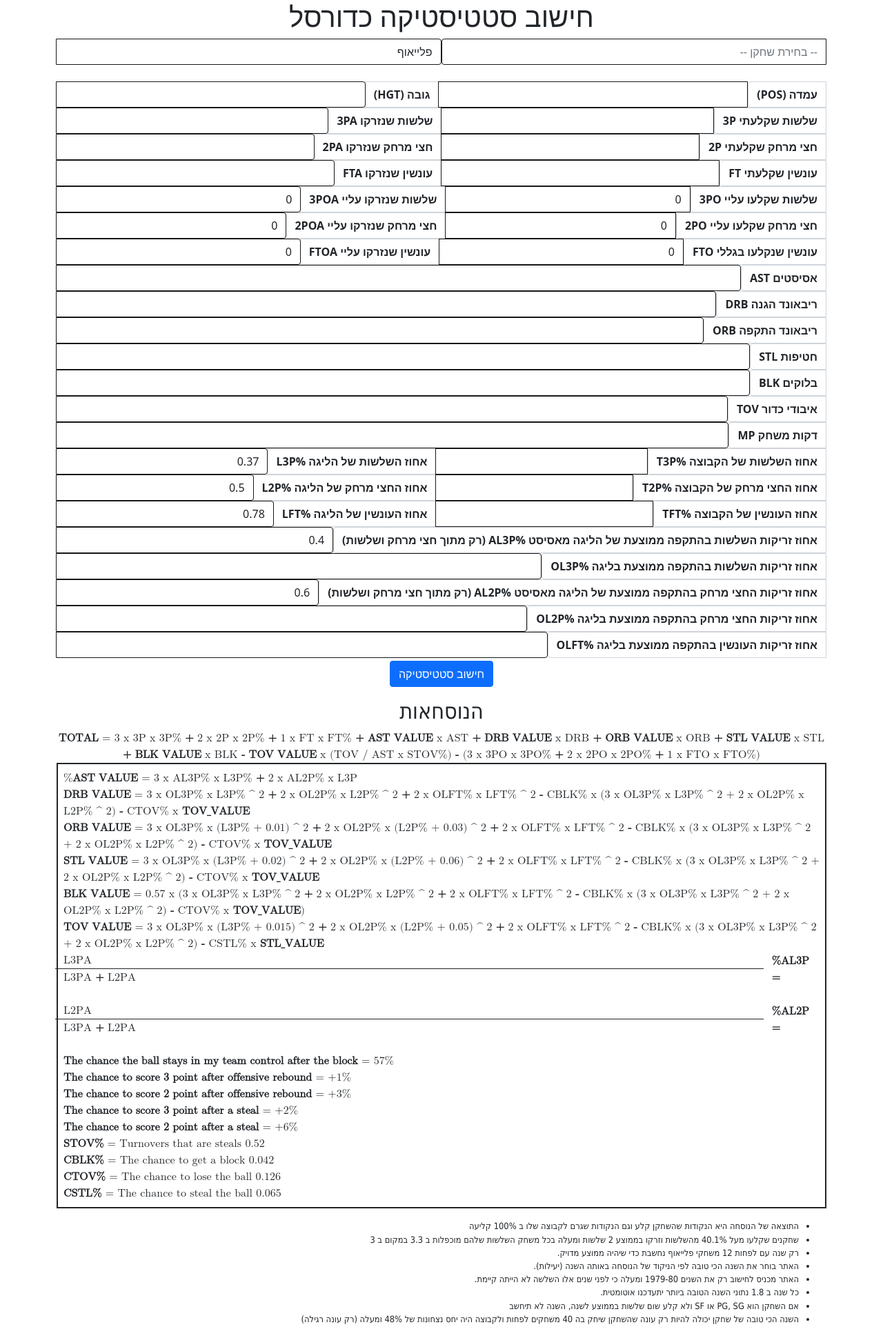
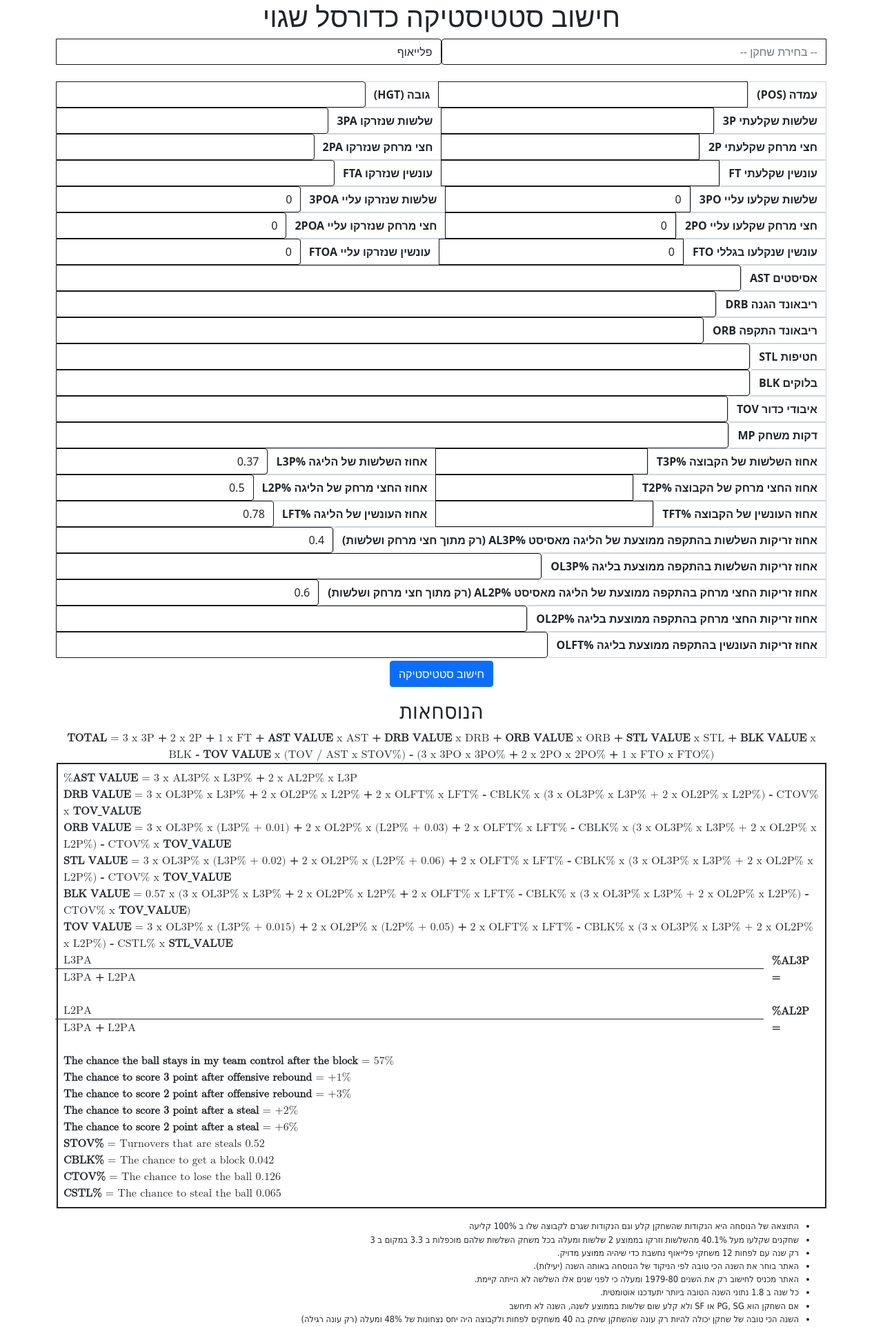
Before and after one commit to d4nieldev/basketball-stats, a Flask app: template templates/basketball_stats.html in a window 1280 px wide. Shown: the top 1924 px of the page at 69% size. Run offline with Flask 2, Linux system fonts and the light colour scheme; the template is opened without the code that fills it, so the values that code supplies are empty.

Commit message:
new formula changes

```diff
--- a/templates/basketball_stats.html
+++ b/templates/basketball_stats.html
@@ -10,11 +10,11 @@
     <script src="{{ url_for('static', filename='script.js') }}"></script>
     <link rel="stylesheet" href="{{ url_for('static', filename='style.css') }}">
     <link rel="icon" href="{{ url_for('static', filename='basketball.png') }}">
-    <title>חישוב סטטיסטיקה</title>
+    <title>חישוב סטטיסטיקה שגוי</title>
 </head>
 <body style="direction: rtl;">
     <div class="container">
-        <h1 class="text-center">חישוב סטטיסטיקה כדורסל</h1>
+        <h1 class="text-center">חישוב סטטיסטיקה כדורסל שגוי</h1>
         <form id="getPlayerStats" method="GET">
             <div class="input-group">
                 <input list="nbaPlayers" id="selectedPlayer" class="form-control" placeholder="-- בחירת שחקן --" required>
@@ -178,21 +178,21 @@
                     <h2>הנוסחאות</h2>
                 </div>
                 <div class="text-center" dir="ltr">
-                    <b>TOTAL</b> = 3 x 3P x 3P% <b>+</b> 2 x 2P x 2P% <b>+</b> 1 x FT x FT% <b>+</b> <b>AST VALUE</b> x AST <b>+</b> <b>DRB VALUE</b> x DRB <b>+</b> <b>ORB VALUE</b> x ORB <b>+</b> <b>STL VALUE</b> x STL <b>+</b> <b>BLK VALUE</b> x BLK <b>-</b> <b>TOV VALUE</b> x (TOV / AST x STOV%) <b>-</b> (3 x 3PO x 3PO% <b>+</b> 2 x 2PO x 2PO% <b>+</b> 1 x FTO x FTO%)
+                    <b>TOTAL</b> = 3 x 3P <b>+</b> 2 x 2P <b>+</b> 1 x FT <b>+</b> <b>AST VALUE</b> x AST <b>+</b> <b>DRB VALUE</b> x DRB <b>+</b> <b>ORB VALUE</b> x ORB <b>+</b> <b>STL VALUE</b> x STL <b>+</b> <b>BLK VALUE</b> x BLK <b>-</b> <b>TOV VALUE</b> x (TOV / AST x STOV%) <b>-</b> (3 x 3PO x 3PO% <b>+</b> 2 x 2PO x 2PO% <b>+</b> 1 x FTO x FTO%)
                     </div>
 
                     <div class="border border-2 border-dark mb-3 text-start p-2">
                         <b>AST VALUE</b> = 3 x AL3P% x L3P% <b>+</b> 2 x AL2P% x L3P%
                         <br>
-                        <b>DRB VALUE</b> = 3 x OL3P% x L3P% ^ 2 <b>+</b> 2 x OL2P% x L2P% ^ 2 <b>+</b> 2 x OLFT% x LFT% ^ 2 <b>-</b> CBLK% x (3 x OL3P% x L3P% ^ 2 + 2 x OL2P% x L2P% ^ 2) <b>-</b> CTOV% x <b>TOV_VALUE</b>
+                        <b>DRB VALUE</b> = 3 x OL3P% x L3P% <b>+</b> 2 x OL2P% x L2P% <b>+</b> 2 x OLFT% x LFT% <b>-</b> CBLK% x (3 x OL3P% x L3P% + 2 x OL2P% x L2P%) <b>-</b> CTOV% x <b>TOV_VALUE</b>
                         <br>
-                        <b>ORB VALUE</b> = 3 x OL3P% x (L3P% + 0.01) ^ 2 <b>+</b> 2 x OL2P% x (L2P% + 0.03) ^ 2 <b>+</b> 2 x OLFT% x LFT% ^ 2 <b>-</b> CBLK% x (3 x OL3P% x L3P% ^ 2 + 2 x OL2P% x L2P% ^ 2) <b>-</b> CTOV% x <b>TOV_VALUE</b>
+                        <b>ORB VALUE</b> = 3 x OL3P% x (L3P% + 0.01) <b>+</b> 2 x OL2P% x (L2P% + 0.03) <b>+</b> 2 x OLFT% x LFT% <b>-</b> CBLK% x (3 x OL3P% x L3P% + 2 x OL2P% x L2P%) <b>-</b> CTOV% x <b>TOV_VALUE</b>
                         <br>
-                        <b>STL VALUE</b> = 3 x OL3P% x (L3P% + 0.02) ^ 2 <b>+</b> 2 x OL2P% x (L2P% + 0.06) ^ 2 <b>+</b> 2 x OLFT% x LFT% ^ 2 <b>-</b> CBLK% x (3 x OL3P% x L3P% ^ 2 + 2 x OL2P% x L2P% ^ 2) <b>-</b> CTOV% x <b>TOV_VALUE</b>
+                        <b>STL VALUE</b> = 3 x OL3P% x (L3P% + 0.02) <b>+</b> 2 x OL2P% x (L2P% + 0.06) <b>+</b> 2 x OLFT% x LFT% <b>-</b> CBLK% x (3 x OL3P% x L3P% + 2 x OL2P% x L2P%) <b>-</b> CTOV% x <b>TOV_VALUE</b>
                         <br>
-                        <b>BLK VALUE</b> = <span title="The chance the ball stays in my team control after the block">0.57</span> x (3 x OL3P% x L3P% ^ 2 <b>+</b> 2 x OL2P% x L2P% ^ 2 <b>+</b> 2 x OLFT% x LFT% ^ 2 <b>-</b> CBLK% x (3 x OL3P% x L3P% ^ 2 + 2 x OL2P% x L2P% ^ 2) <b>-</b> CTOV% x <b>TOV_VALUE</b>)
+                        <b>BLK VALUE</b> = <span title="The chance the ball stays in my team control after the block">0.57</span> x (3 x OL3P% x L3P% <b>+</b> 2 x OL2P% x L2P% <b>+</b> 2 x OLFT% x LFT% <b>-</b> CBLK% x (3 x OL3P% x L3P% + 2 x OL2P% x L2P%) <b>-</b> CTOV% x <b>TOV_VALUE</b>)
                         <br>
-                        <b>TOV VALUE</b> = 3 x OL3P% x (L3P% + 0.015) ^ 2 <b>+</b> 2 x OL2P% x (L2P% + 0.05) ^ 2 <b>+</b> 2 x OLFT% x LFT% ^ 2 <b>-</b> CBLK% x (3 x OL3P% x L3P% ^ 2 + 2 x OL2P% x L2P% ^ 2) <b>-</b> CSTL% x <b>STL_VALUE</b>
+                        <b>TOV VALUE</b> = 3 x OL3P% x (L3P% + 0.015) <b>+</b> 2 x OL2P% x (L2P% + 0.05) <b>+</b> 2 x OLFT% x LFT% <b>-</b> CBLK% x (3 x OL3P% x L3P% + 2 x OL2P% x L2P%) <b>-</b> CSTL% x <b>STL_VALUE</b>
                         <br>
 
                         <div class="row">
```
Also changed, not shown: utils.py (+6 -6 lines).
